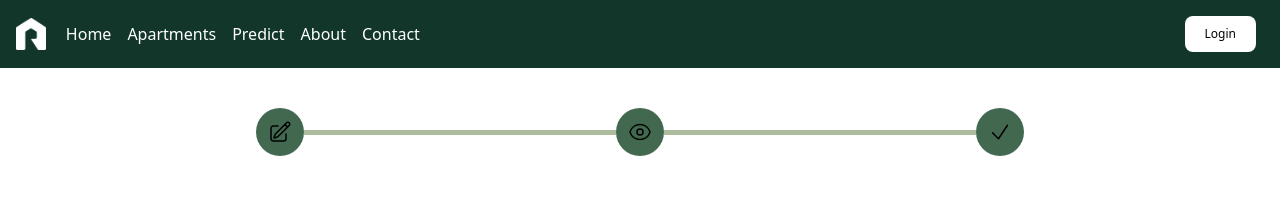
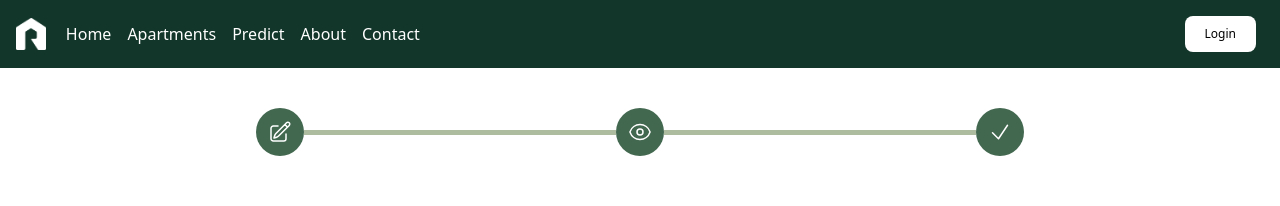
Before and after one commit to srahabib/RentalApp, a Next.js app: page /Published2 in a window 1280 px wide. Shown: the top 206 px of the page. Built offline with nearby package versions, Linux system fonts and the light colour scheme.

Commit message:
property flow 2

```diff
--- a/src/components/FormHero/Bar2.jsx
+++ b/src/components/FormHero/Bar2.jsx
@@ -5,7 +5,7 @@ const Bar2 = () => {
         <div className="container">
             <ol class="mx-56 mb-10 pt-10 flex content-center items-center ">
                 <li
-                    class="flex w-full items-center text-black dark:text-orange-500 after:content-[''] after:w-full after:h-1 after:border-b
+                    class="flex w-full items-center text-white  after:content-[''] after:w-full after:h-1 after:border-b
                 after:border-grey1 after:border-4 after:inline-block dark:after:border-green2"
                 >
                     <span class="flex items-center justify-center w-10 h-10 bg-green2 rounded-full lg:h-12 lg:w-12 dark:bg-gray-700 shrink-0">
@@ -25,7 +25,7 @@ const Bar2 = () => {
                         </svg>
                     </span>
                 </li>
-                <li class="flex w-full items-center after:content-[''] after:w-full after:h-1 after:border-b after:border-grey1 after:border-4 after:inline-block dark:after:border-green2">
+                <li class="flex w-full items-center after:content-[''] text-white  after:w-full after:h-1 after:border-b after:border-grey1 after:border-4 after:inline-block dark:after:border-green2">
                     <span class="flex items-center justify-center w-10 h-10 bg-green2 rounded-full lg:h-12 lg:w-12 dark:bg-gray-700 shrink-0">
                         <svg xmlns="http://www.w3.org/2000/svg" fill="none" viewBox="0 0 24 24" stroke-width="1.5" stroke="currentColor" class="w-6 h-6">
                             <path stroke-linecap="round" stroke-linejoin="round" d="M2.036 12.322a1.012 1.012 0 0 1 0-.639C3.423 7.51 7.36 4.5 12 4.5c4.638 0 8.573 3.007 9.963 7.178.07.207.07.431 0 .639C20.577 16.49 16.64 19.5 12 19.5c-4.638 0-8.573-3.007-9.963-7.178Z" />
--- a/src/components/FormHero/Bar3.jsx
+++ b/src/components/FormHero/Bar3.jsx
@@ -5,7 +5,7 @@ const Bar3 = () => {
         <div className="container">
             <ol class="mx-56 mb-10 pt-10 flex content-center items-center ">
                 <li
-                    class="flex w-full items-center text-black dark:text-orange-500 after:content-[''] after:w-full after:h-1 after:border-b
+                    class="flex w-full items-center text-white  dark:text-orange-500 after:content-[''] after:w-full after:h-1 after:border-b
                 after:border-grey1 after:border-4 after:inline-block dark:after:border-green2"
                 >
                     <span class="flex items-center justify-center w-10 h-10 bg-green2
@@ -26,7 +26,7 @@ const Bar3 = () => {
                         </svg>
                     </span>
                 </li>
-                <li class="flex w-full items-center after:content-[''] after:w-full after:h-1 after:border-b after:border-grey1 after:border-4 after:inline-block dark:after:border-green2">
+                <li class="flex w-full items-center after:content-[''] text-white after:w-full after:h-1 after:border-b after:border-grey1 after:border-4 after:inline-block dark:after:border-green2">
                     <span class="flex items-center justify-center w-10 h-10 bg-green2 rounded-full lg:h-12 lg:w-12 dark:bg-gray-700 shrink-0">
                         <svg xmlns="http://www.w3.org/2000/svg" fill="none" viewBox="0 0 24 24" stroke-width="1.5" stroke="currentColor" class="w-6 h-6">
                             <path stroke-linecap="round" stroke-linejoin="round" d="M2.036 12.322a1.012 1.012 0 0 1 0-.639C3.423 7.51 7.36 4.5 12 4.5c4.638 0 8.573 3.007 9.963 7.178.07.207.07.431 0 .639C20.577 16.49 16.64 19.5 12 19.5c-4.638 0-8.573-3.007-9.963-7.178Z" />
@@ -36,7 +36,7 @@ const Bar3 = () => {
                 </li>
                 <li className="flex items-center">
                     <span
-                        class="flex items-center justify-center w-10 h-10 bg-green2
+                        class="flex items-center text-white justify-center w-10 h-10 bg-green2
                     rounded-full lg:h-12 lg:w-12 dark:bg-gray-700 shrink-0"
                     >
                         <svg
--- a/src/components/FormHero/BarAd.jsx
+++ b/src/components/FormHero/BarAd.jsx
@@ -5,7 +5,7 @@ const Bar1 = () => {
     <div className="container mx-auto sm:w-full">
       <ol class="mx-56 mb-10 pt-10 flex content-center items-center ">
         <li
-          class="flex w-full items-center text-black dark:text-orange-500 after:content-[''] after:w-full after:h-1 after:border-b
+          class="flex w-full items-center text-white  after:content-[''] after:w-full after:h-1 after:border-b
                 after:border-grey1 after:border-4 after:inline-block dark:after:border-green2"
         >
           <span class="flex items-center justify-center w-10 h-10 bg-green2 rounded-full lg:h-12 lg:w-12 dark:bg-gray-700 shrink-0">
--- a/src/pages/view2.js
+++ b/src/pages/view2.js
@@ -1,5 +1,4 @@
 import React from "react";
-import { useState } from "react";
 import Bar2 from "../components/FormHero/Bar2";
 import { useRouter } from "next/router";
 import axios from "axios";
@@ -92,7 +91,7 @@ const view = () => {
       });
       console.log("DONEE!!");
       // After successful submission, navigate to another page
-      router.push("/Published");
+      router.push("/Published2");
     } catch (error) {
       console.error("Error submitting data:", error);
     }
```
